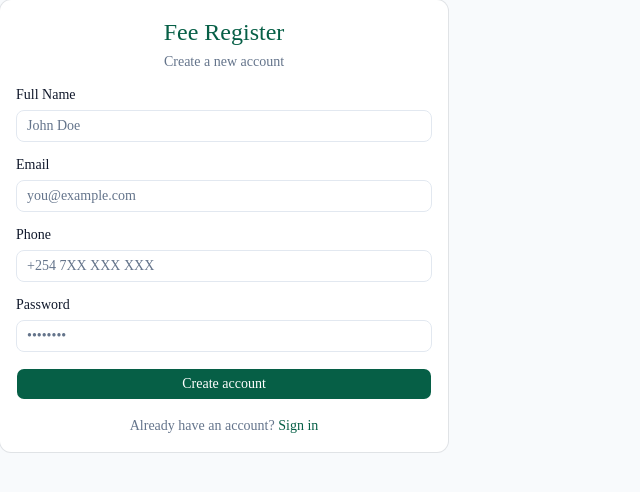
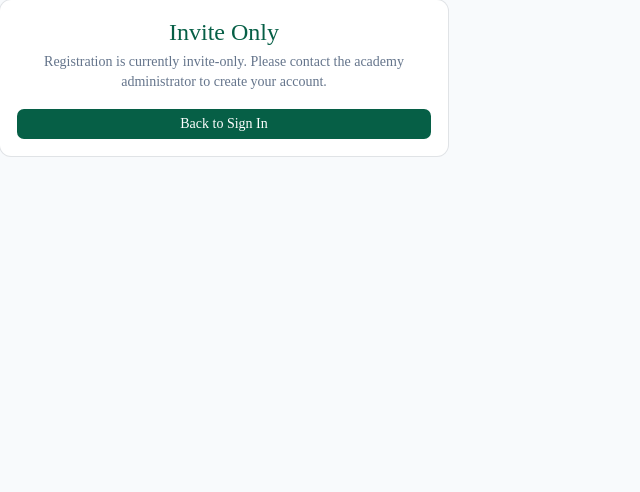
Before and after one commit to dev-mwero/football-club-fee-register, a Next.js app: page /register in a window 1280 px wide. Shown: the top 492 px of the page, without its empty margins (0-640 px from the left). Built offline with nearby package versions, Linux system fonts and the light colour scheme.

Commit message:
feat: disable public registration - invite only by admin

```diff
--- a/src/app/(auth)/login/page.tsx
+++ b/src/app/(auth)/login/page.tsx
@@ -1,6 +1,5 @@
 "use client";
 
-import Link from "next/link";
 import { useRouter } from "next/navigation";
 import { useState } from "react";
 import { Button } from "@/components/ui/button";
@@ -91,13 +90,8 @@ export default function LoginPage() {
           </Button>
         </form>
         <p className="mt-4 text-center text-sm text-muted-foreground">
-          Don&apos;t have an account?{" "}
-          <Link
-            href="/register"
-            className="font-medium text-primary hover:underline"
-          >
-            Register
-          </Link>
+          Registration is invite-only. Contact the academy to create your
+          account.
         </p>
       </CardContent>
     </Card>
--- a/src/app/(auth)/register/page.tsx
+++ b/src/app/(auth)/register/page.tsx
@@ -1,8 +1,4 @@
-"use client";
-
 import Link from "next/link";
-import { useRouter } from "next/navigation";
-import { useState } from "react";
 import { Button } from "@/components/ui/button";
 import {
   Card,
@@ -11,110 +7,21 @@ import {
   CardHeader,
   CardTitle,
 } from "@/components/ui/card";
-import { Input } from "@/components/ui/input";
-import { Label } from "@/components/ui/label";
 
 export default function RegisterPage() {
-  const router = useRouter();
-  const [error, setError] = useState("");
-  const [loading, setLoading] = useState(false);
-
-  async function handleSubmit(e: React.FormEvent<HTMLFormElement>) {
-    e.preventDefault();
-    setError("");
-    setLoading(true);
-
-    const form = new FormData(e.currentTarget);
-    const data = {
-      name: form.get("name"),
-      email: form.get("email"),
-      phone: form.get("phone"),
-      password: form.get("password"),
-    };
-
-    try {
-      const res = await fetch("/api/auth/register", {
-        method: "POST",
-        headers: { "Content-Type": "application/json" },
-        body: JSON.stringify(data),
-      });
-
-      const json = await res.json();
-
-      if (!res.ok) {
-        setError(json.error ?? "Registration failed");
-        return;
-      }
-
-      router.push("/dashboard");
-      router.refresh();
-    } catch {
-      setError("An error occurred. Please try again.");
-    } finally {
-      setLoading(false);
-    }
-  }
-
   return (
-    <Card className="w-full max-w-md">
-      <CardHeader className="text-center">
-        <CardTitle className="text-2xl text-primary">Fee Register</CardTitle>
-        <CardDescription>Create a new account</CardDescription>
+    <Card className="w-full max-w-md text-center">
+      <CardHeader>
+        <CardTitle className="text-2xl text-primary">Invite Only</CardTitle>
+        <CardDescription>
+          Registration is currently invite-only. Please contact the academy
+          administrator to create your account.
+        </CardDescription>
       </CardHeader>
       <CardContent>
-        <form onSubmit={handleSubmit} className="space-y-4">
-          {error && (
-            <div className="rounded-md bg-destructive/10 p-3 text-sm text-destructive">
-              {error}
-            </div>
-          )}
-          <div className="space-y-2">
-            <Label htmlFor="name">Full Name</Label>
-            <Input id="name" name="name" placeholder="John Doe" required />
-          </div>
-          <div className="space-y-2">
-            <Label htmlFor="email">Email</Label>
-            <Input
-              id="email"
-              name="email"
-              type="email"
-              placeholder="you@example.com"
-              required
-            />
-          </div>
-          <div className="space-y-2">
-            <Label htmlFor="phone">Phone</Label>
-            <Input
-              id="phone"
-              name="phone"
-              type="tel"
-              placeholder="+254 7XX XXX XXX"
-              required
-            />
-          </div>
-          <div className="space-y-2">
-            <Label htmlFor="password">Password</Label>
-            <Input
-              id="password"
-              name="password"
-              type="password"
-              placeholder="••••••••"
-              required
-            />
-          </div>
-          <Button type="submit" className="w-full" disabled={loading}>
-            {loading ? "Creating account..." : "Create account"}
-          </Button>
-        </form>
-        <p className="mt-4 text-center text-sm text-muted-foreground">
-          Already have an account?{" "}
-          <Link
-            href="/login"
-            className="font-medium text-primary hover:underline"
-          >
-            Sign in
-          </Link>
-        </p>
+        <Link href="/login">
+          <Button className="w-full">Back to Sign In</Button>
+        </Link>
       </CardContent>
     </Card>
   );
--- a/src/app/page.tsx
+++ b/src/app/page.tsx
@@ -10,9 +10,6 @@ export default function HomePage() {
           <Link href="/login">
             <Button variant="outline">Sign In</Button>
           </Link>
-          <Link href="/register">
-            <Button>Get Started</Button>
-          </Link>
         </div>
       </header>
 
@@ -24,14 +21,9 @@ export default function HomePage() {
           Track player registrations, manage fee structures, process payments,
           and send automated reminders — all in one place.
         </p>
-        <div className="mt-8 flex gap-4">
-          <Link href="/register">
-            <Button size="lg">Get Started</Button>
-          </Link>
+        <div className="mt-8">
           <Link href="/login">
-            <Button variant="outline" size="lg">
-              Sign In
-            </Button>
+            <Button size="lg">Sign In</Button>
           </Link>
         </div>
       </main>
--- a/src/proxy.ts
+++ b/src/proxy.ts
@@ -2,12 +2,7 @@ import type { NextRequest } from "next/server";
 import { NextResponse } from "next/server";
 import { getTokenFromRequest, verifyToken } from "@/lib/auth";
 
-const publicPaths = [
-  "/login",
-  "/register",
-  "/api/auth/login",
-  "/api/auth/register",
-];
+const publicPaths = ["/login", "/api/auth/login"];
 
 export async function proxy(request: NextRequest) {
   const { pathname } = request.nextUrl;
```
